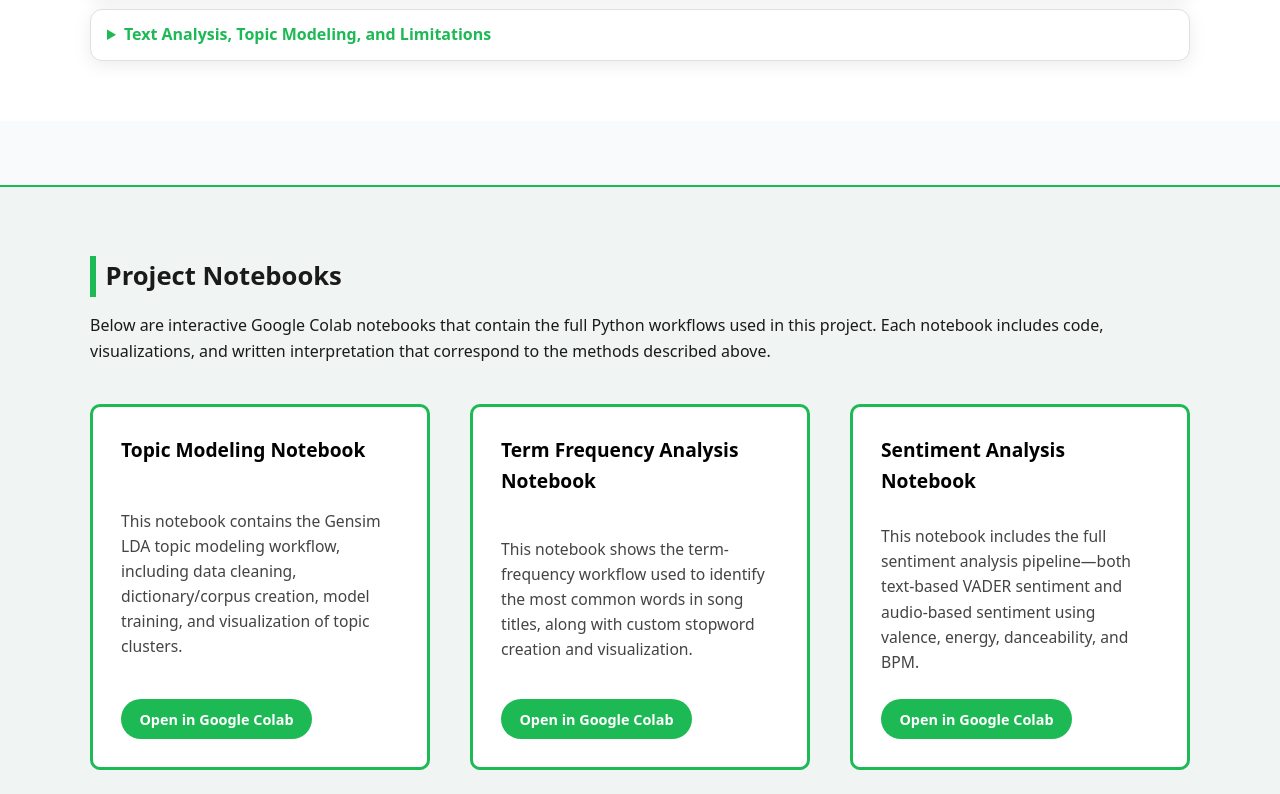
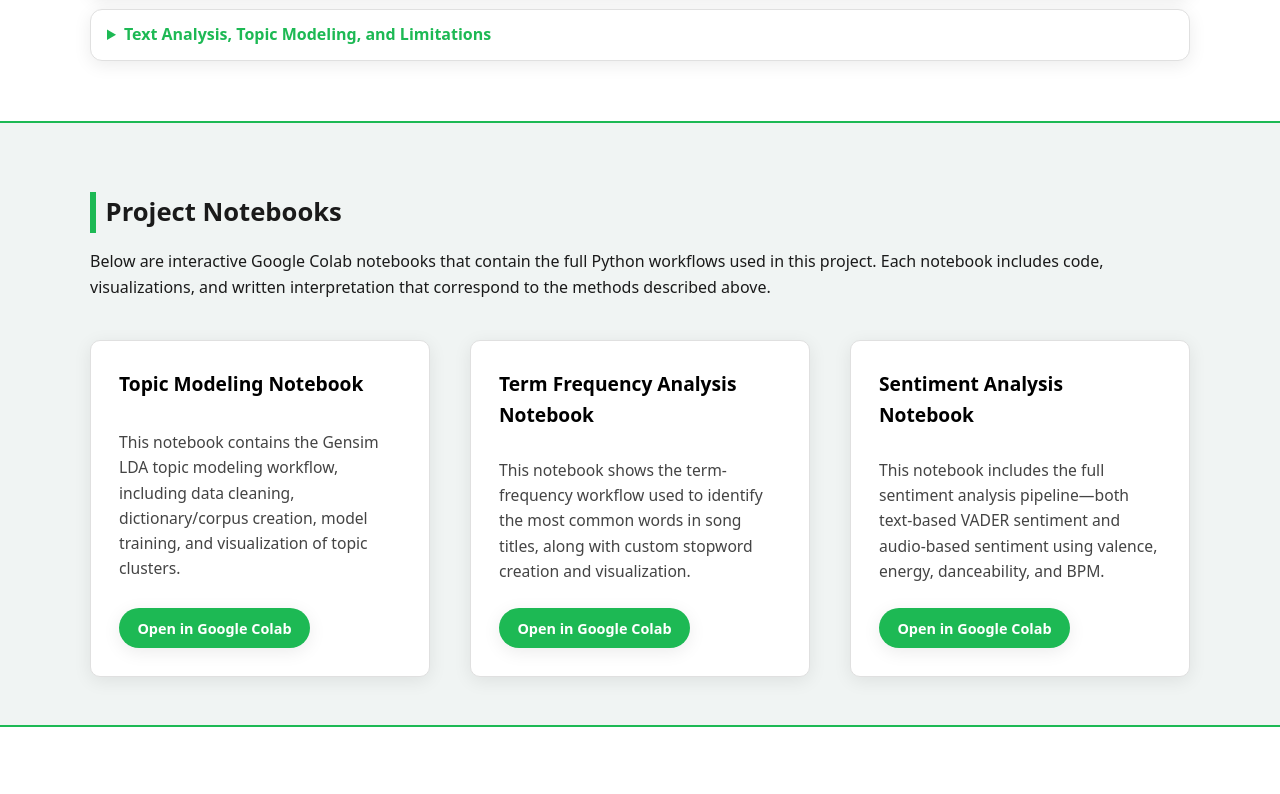
Before and after one commit to margauxlawrence/20833_project, a plain HTML site: page index.html in a window 1280 px wide. Shown: the part 2280-3074 px from the top of the page. Drawn offline with Linux system fonts and the light colour scheme.

Commit message:
dataset and css fixes

```diff
--- a/css/style.css
+++ b/css/style.css
@@ -464,42 +464,41 @@ tbody tr + tr {
 }
 
 /* ===============================
-   NOTEBOOK SECTION – SPACIOUS, GREEN BORDER CARDS
+   NOTEBOOK SECTION – SPACIOUS CARDS
 ================================ */
 
-#notebooks {
-  margin-top: 4rem;    /* more breathing room above the section */
-  margin-bottom: 4rem; /* more space below */
-}
+/* Let #notebooks behave like a normal .section,
+   so no extra margins needed here */
 
 /* Grid layout (3-up desktop, stacked mobile) */
 .notebook-grid {
   display: grid;
   grid-template-columns: repeat(3, 1fr);
-  gap: 2.5rem;   /* increased spacing between cards */
+  gap: 2.5rem;
   margin-top: 2.5rem;
 }
 
 /* Each notebook card */
 .notebook-card {
-  background: #ffffff;  /* white background */
+  background: #ffffff;
   padding: 1.75rem;
   border-radius: 10px;
 
-  border: 3px solid var(--spotify-green);   /* Spotify green border */
-  box-shadow: var(--shadow-sm);
+  border: 1px solid var(--border);   /* neutral border to match site */
+  box-shadow: var(--shadow);
 
   display: flex;
   flex-direction: column;
   justify-content: space-between;
 
-  transition: transform 0.2s ease, box-shadow 0.2s ease;
+  transition: transform 0.2s ease, border-color 0.2s ease, box-shadow 0.2s ease;
 }
 
-/* Hover effect: subtle lift */
+/* Hover effect: subtle lift + green accent */
 .notebook-card:hover {
   transform: translateY(-4px);
-  box-shadow: var(--shadow-md);
+  border-color: var(--spotify-green);
+  box-shadow: var(--shadow);
 }
 
 /* Card title */
@@ -537,14 +536,14 @@ tbody tr + tr {
   font-weight: 600;
 
   border: none;
-  box-shadow: var(--shadow-sm);
+  box-shadow: var(--shadow);
 }
 
 /* Hover: Spotify light green */
 .notebook-button:hover,
 .notebook-button:focus {
   background-color: var(--spotify-light-green);
-  box-shadow: var(--shadow-md);
+  box-shadow: var(--shadow);
 }
 
 /* Mobile responsiveness */
--- a/index.html
+++ b/index.html
@@ -60,7 +60,7 @@
           </li>
           <li>
             <strong>Cleaned Dataset:</strong>
-            <a href="PASTE_LINK_TO_CLEANED_DATA_HERE" target="_blank" rel="noopener noreferrer">
+            <a href="https://drive.google.com/file/d/1sEjgq_FqykeeNx6d66vBTudwAkX_pSTy/view?usp=drive_link" target="_blank" rel="noopener noreferrer">
               Cleaned Spotify Dataset (CSV)
             </a>
           </li>
```
